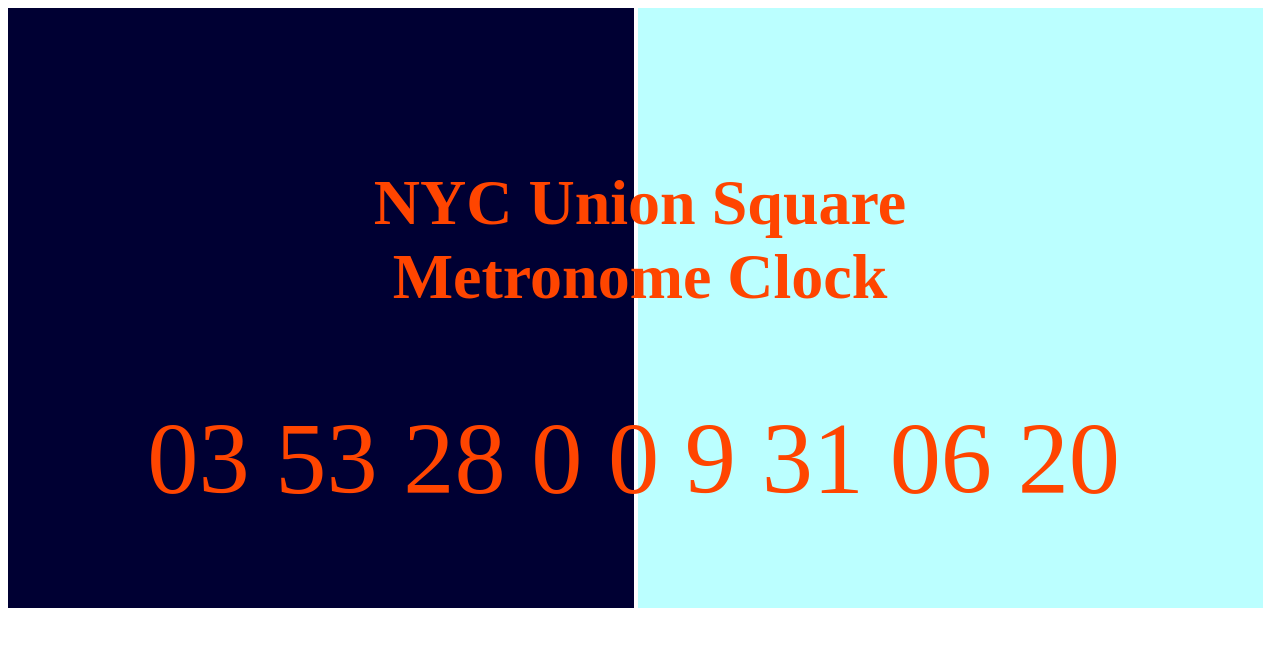
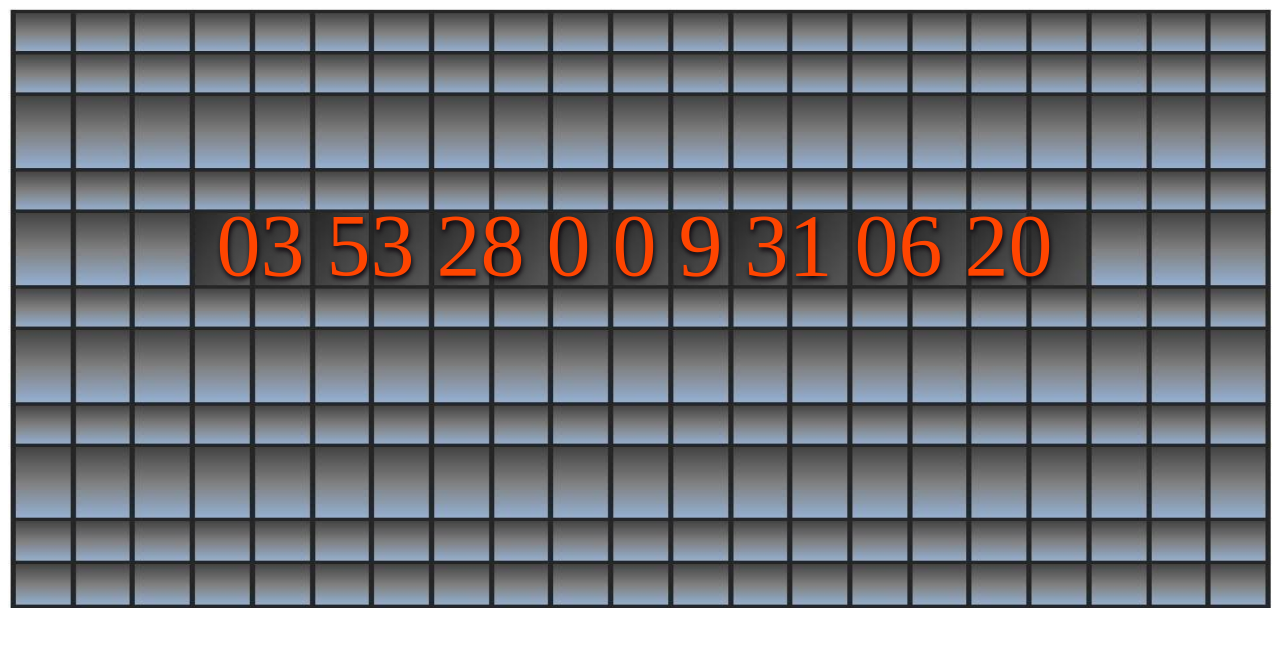
Before and after one commit to ChrisGrindereng/Metronome-Clock, a plain HTML site: page index.html in a window 1280 px wide. Drawn offline with Linux system fonts and the light colour scheme.

Commit message:
new background styling

```diff
--- a/clock.js
+++ b/clock.js
@@ -63,5 +63,7 @@ function initializeClock(id) {
   updateClock();
   var timeinterval = setInterval(updateClock, 10);
 }
+
+
 //starting the clock
 initializeClock('clockdiv');
--- a/index.html
+++ b/index.html
@@ -5,12 +5,9 @@
 </head>
 
 <body>
-        <div class="tillMidnight"></div>
-        <div class="pastMidnight"><div>
 
-
-    <h1>NYC Union Square Metronome Clock</h1>
-
+<div class="jumbotron">
+    <img src="./images/scaled.jpg" />
     <div class = "clockdiv" id="clockdiv">
         <!--military time clock-->
         <span class="h"></span>
@@ -24,6 +21,9 @@
         <span class="minutes"></span>
         <span class="hours"></span>
     </div>
+</div>
 
     <script	src="clock.js"></script>
 </body>
+
+</html>
--- a/style.css
+++ b/style.css
@@ -2,35 +2,29 @@
         transition: all .25s ease;
     }
 
-    body {
+.jumbotron {
+    width: 100%;
     color: orangered;
     transition: background .25s ease;
+    position: relative;
+
 }
 
-    h1 {
-        position: fixed;
-        margin: 0;
-        top: 30%;
-        left : 50%;
-        transform: translate(-50%, -50%);
-        font-size: 5vw;
-        text-align: center;
-    }
+.jumbotron img{
+    width: 100%;
+    height: 600px;
 
-    h1:after {
-        content: attr(hex);
-        display: block;
-        opacity: 0;
-        position: absolute;
-        top: 50%;
-        transform: translate(-50%, -50%);
 }
 
 .clockdiv{
-        position: fixed;
-        top: 50%;
-        left: 11.5%;
-        font-size: 8vw;
+    position: absolute;
+    top: 31%;
+    left: 16.5%;
+    font-size: 88px;
+    text-shadow: 1px 3px 5px rgba(10,2,10,1);
+}
+
+
 }
 
 /*for future use*/
@@ -39,18 +33,3 @@
         width: 100%;
         margin: 0 auto;
     }
-
-    .pastMidnight{
-        background-color: #bff;
-        width:49.5%;
-        height: 600px;
-        display: inline-block;
-    }
-
-    .tillMidnight{
-        background-color: #003;
-        width:49.5%;
-        height: 600px;
-        display: inline-block;
-
-    }
```
Also changed, not shown: images/Metronome.jpg (added), images/scaled.jpg (added). Lines whose indentation alone changed are shown as unchanged.
